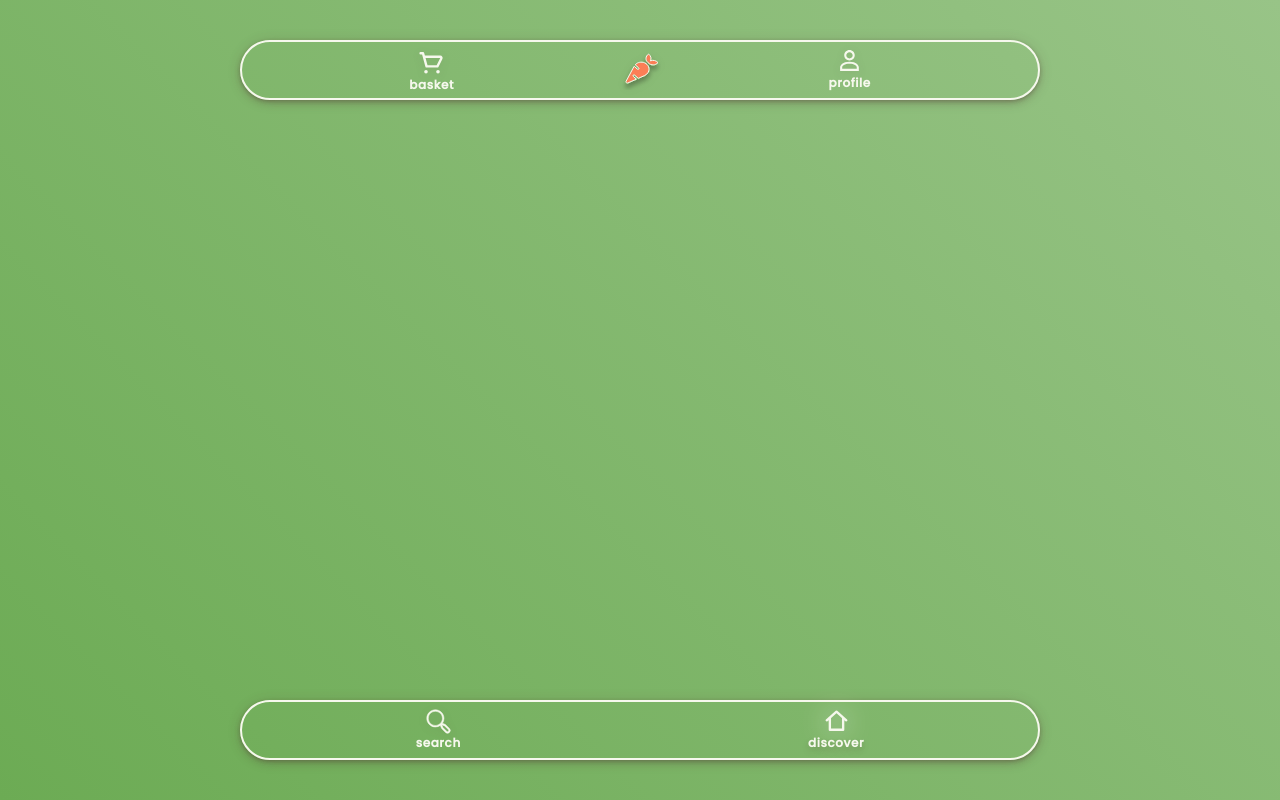
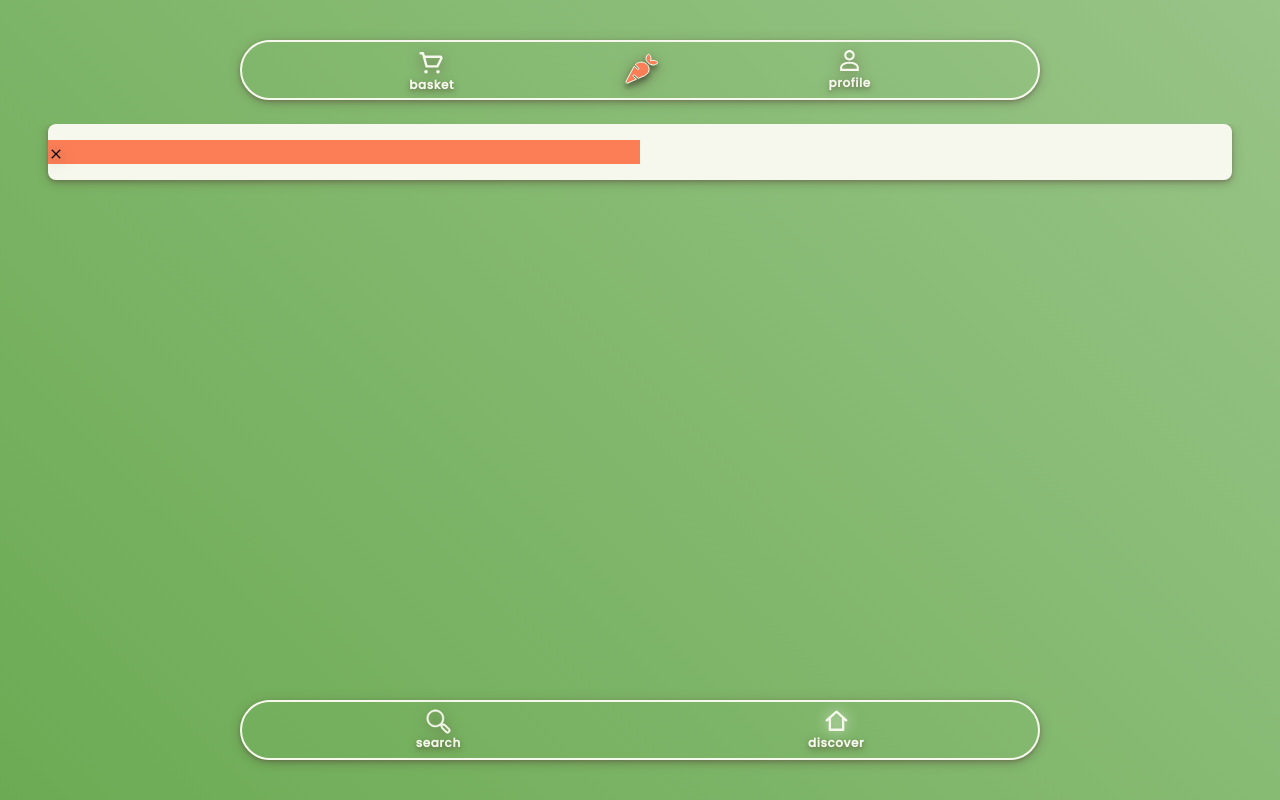
Before and after one commit to devhausleipzig/camp5-frontend-app, a React (Vite) app in the folder frontend/: page / in a window 1280 px wide. Built offline with nearby package versions, Linux system fonts and the light colour scheme; no server answers.

Commit message:
ButtonsLong added, mapping not working

```diff
--- /dev/null
+++ b/frontend/src/components/ButtonsLong.tsx
@@ -0,0 +1,25 @@
+import React, { useState } from "react";
+import api from "../utils/api";
+import { Recipe } from "../utils/types";
+import CustomIcon from "./CustomIcon";
+import { Icon as CloseIcon } from "./icons/close-icon"
+
+type Props = {
+  icon: string,
+  title: string
+}
+
+const ButtonsLong = ({title, icon}: Props) => {
+
+    return (
+            <div className="rounded-lg shadow-drop bg-ricewhite py-4 flex">
+                <div className="bg-carrot flex-1">
+                  <CustomIcon to={`/search/${title}`}>
+                    <CloseIcon />
+                  </CustomIcon></div>
+                <span className="grow flex-2 text-darkbrown">{title}</span>
+            </div>
+    )
+}
+
+export default ButtonsLong;
--- /dev/null
+++ b/frontend/src/components/RadioButtonLg.tsx
@@ -0,0 +1,24 @@
+import React, { useState } from "react";
+import api from "../../src/utils/api";
+import { Recipe } from "../../src/utils/types";
+import { Icon as CloseIcon } from "./icons/close-icon"
+
+type Props = {
+  recipeName: string
+}
+
+const RadioButtonLg = ({recipeName}: Props) => {
+  const [checked, setChecked] = useState(false)
+    return (
+            <div className="form-check rounded-lg shadow-drop bg-ricewhite py-4">
+              <label className="form-check-label flex justify-around w-full text-center tracking-wide text-ricewhite" htmlFor="flexCheckDefault">
+              <div className="form-check-input appearance-none h-[22px] w-[22px] ml-4 rounded-full bg-green checked:bg-blue-600 checked:border-blue-600 focus:outline-none transition duration-200 cursor-pointer shadow-inner flex justify-center items-center" id="flexCheckDefault" onClick={() => setChecked(!checked)}>
+                {checked && <CloseIcon />}
+                  </div>
+                <span className="grow text-darkbrown">{recipeName}</span>
+              </label>
+                  </div>
+    )
+}
+
+export default RadioButtonLg;
--- /dev/null
+++ b/frontend/src/components/RadioButtonLgGroup.tsx
@@ -0,0 +1,28 @@
+import React, { ReactNode, useEffect, useState } from "react";
+import api from "../../src/utils/api";
+import { Recipe } from "../../src/utils/types";
+import RadioButtonLg from "./RadioButtonLg";
+
+const RadioButtonLgGroup = () => {
+
+    const [recipes, setRecipes] = useState([])
+    useEffect(() => {getDiets()}, [])
+
+    const getDiets = async (): Promise<void> => {
+        try {
+          const response = await api.get("recipe");
+          setRecipes(response.data);
+          console.log(response.data)
+        } catch (err) {
+          console.error(err);
+        }
+      };
+
+    return (
+          <div className="grid grid-cols-1 gap-4 content-center min-h-full">
+            {recipes.length && recipes.map(recipe => <RadioButtonLg recipe={recipe} />)}
+          </div>
+    )
+}
+
+export default RadioButtonLgGroup;
--- /dev/null
+++ b/frontend/src/components/SearchButtons.tsx
@@ -0,0 +1,33 @@
+import React, { ReactNode, useEffect, useState } from "react";
+import ButtonsLong from "./ButtonsLong";
+
+const SearchButtons = () => {
+
+
+    let profileButtons = [
+      {
+        title: 'cooking techniques',
+        icon: 'ct-icon.tsx'
+    },
+      {
+        title: 'ingredient',
+        icon: 'ingredients-icon.tsx'
+      },
+      {
+        title: 'time',
+        icon: 'time.tsx'
+      },
+      {
+        title: 'cost',
+        icon: 'cost-icon.tsx'
+      }
+    ]
+
+    return (
+          <div className="grid grid-cols-2 gap-4 content-center min-h-full text-darkbrown">
+            <ButtonsLong title={profileButtons[1].title} icon={profileButtons[1].icon} />)
+          </div>
+    )
+}
+
+export default SearchButtons;
--- a/frontend/src/index.css
+++ b/frontend/src/index.css
@@ -13,15 +13,16 @@
 }
 
 .icon-glow {
-  filter: drop-shadow(0px 0px 0.8rem rgba(246, 248, 237, 1));
+  filter: drop-shadow(0px 0px 0.4rem rgba(246, 248, 237, 1));
 }
 .icon-shadow {
-  filter: drop-shadow(0 2px 4px rgba(81, 49, 49, 0.1));
+  filter: drop-shadow(0 0.2rem 0.4rem rgba(81, 49, 49, 0.6));
 }
 
 .text-shadow-md {
-  text-shadow: 0 4px 8px rgba(81, 49, 49, 0.12),
-    0 2px 4px rgba(81, 49, 49, 0.08);
+  text-shadow: 0 0.1rem 0.2rem rgba(81, 49, 49, 0.24),
+    0 0.2rem 0.4rem rgba(81, 49, 49, 0.2),
+    0 0.1rem 0.8rem rgba(81, 49, 49, 0.18);
 }
 
 .text-shadow-lg {
--- a/frontend/src/layout/Footer.tsx
+++ b/frontend/src/layout/Footer.tsx
@@ -14,7 +14,7 @@ const Footer = () => {
           <CustomIcon to={"/search"}>
             <img src="../../assets/icons/search-icon.svg" />
           </CustomIcon>
-          <p className="text-ricewhite">search</p>
+          <p className="text-ricewhite text-shadow-md">search</p>
         </div>
         <div className="w-min-[40px]"></div>
         <div className="flex flex-col items-center">
--- a/frontend/src/layout/Header.tsx
+++ b/frontend/src/layout/Header.tsx
@@ -15,14 +15,14 @@ const Header = () => {
           <CustomIcon to={"/basket"}>
             <img src="../../assets/icons/shopping-cart-icon.svg" />
           </CustomIcon>
-          <p className="text-ricewhite">basket</p>
+          <p className="text-ricewhite text-shadow-md">basket</p>
         </div>
         <img className="icon-shadow" src="../../assets/icons/logo-carrot.svg" />
         <div className="flex flex-col items-center">
           <CustomIcon to={"/profile"}>
             <img src="../../assets/icons/profile-icon.svg" />
           </CustomIcon>
-          <p className="text-ricewhite">profile</p>
+          <p className="text-ricewhite text-shadow-md">profile</p>
         </div>
       </div>
     </div>
--- a/frontend/src/pages/Discover.tsx
+++ b/frontend/src/pages/Discover.tsx
@@ -1,7 +1,10 @@
 import { useEffect, useState } from "react";
+import ButtonsLong from "../components/ButtonsLong";
 
 const Discover = () => {
-  return <div></div>;
+  return <div>
+    <ButtonsLong icon={""} title={""} />
+  </div>;
 };
 
 export default Discover;
--- a/frontend/src/pages/Search.tsx
+++ b/frontend/src/pages/Search.tsx
@@ -1,5 +1,9 @@
+import RadioButtonLgGroup from "../components/RadioButtonLgGroup";
+
 const Search = () => {
-  return <div></div>;
+  return <div>
+    <RadioButtonLgGroup />
+  </div>;
 };
 
 export default Search;
```
